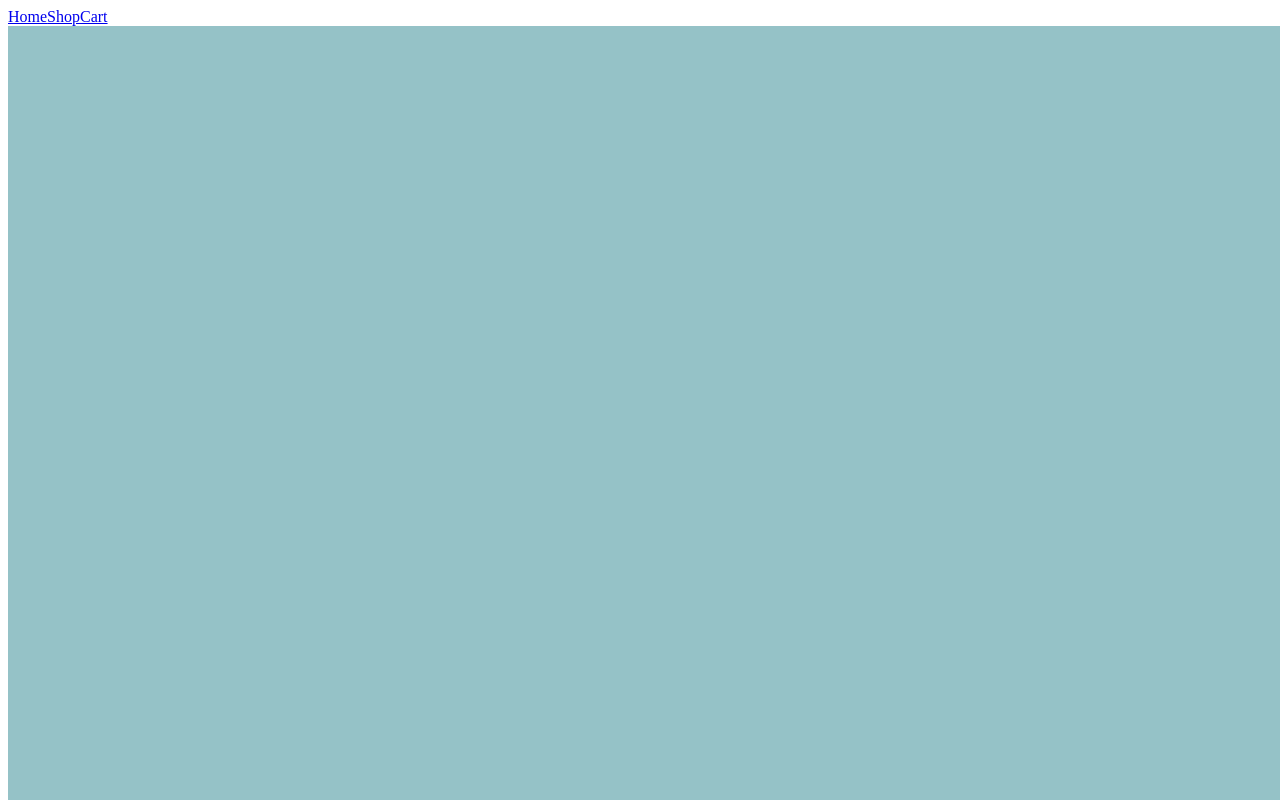
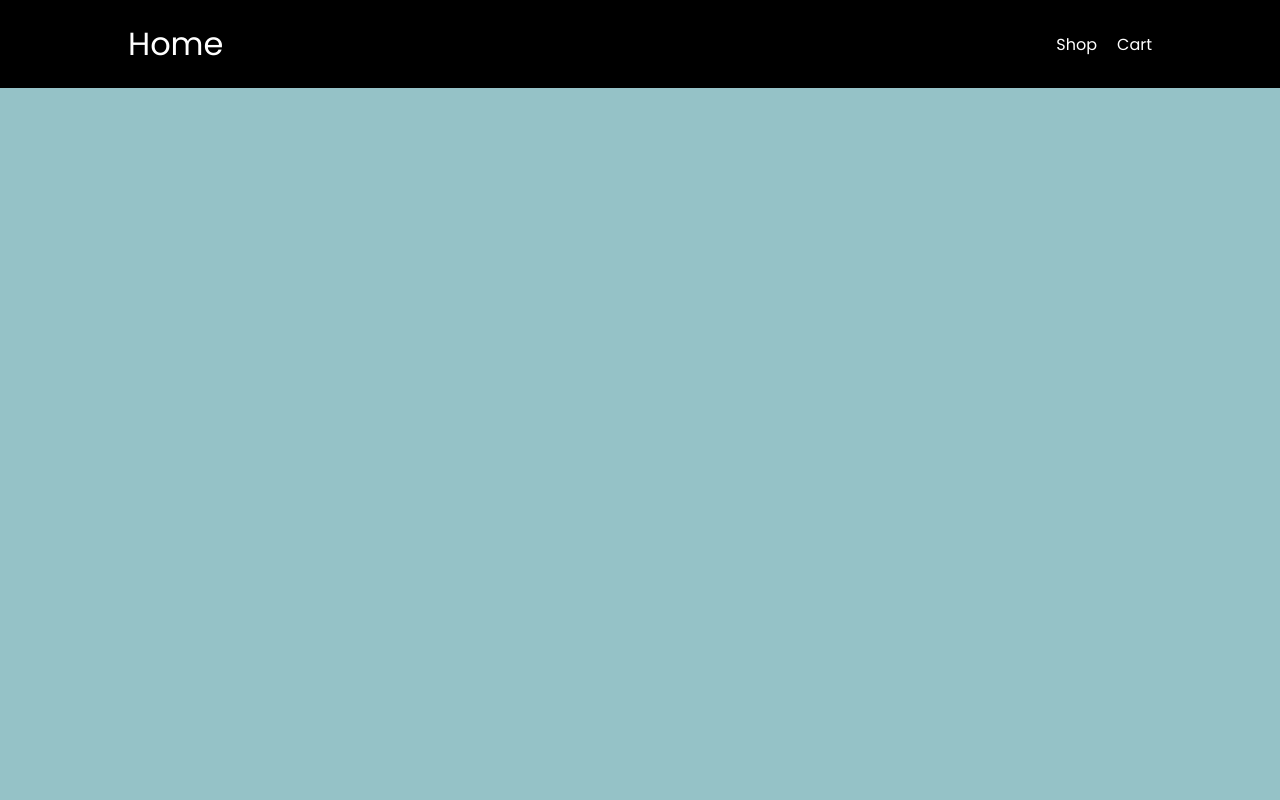
Before and after one commit to bensonjing/shopping-cart, a React (Create React App) app: page /shop in a window 1280 px wide. Shown: the top 800 px of the page. Built offline with nearby package versions, Linux system fonts and the light colour scheme.

Commit message:
dev: style header

```diff
--- /dev/null
+++ b/src/App.css
@@ -0,0 +1,42 @@
+@import url('https://fonts.googleapis.com/css2?family=Poppins:wght@400;700&display=swap');
+
+*, *::before, *::after {
+  margin: 0;
+  padding: 0;
+  box-sizing: border-box;
+}
+
+:root {
+  font-family: 'Poppins', sans-serif;
+}
+
+.container {
+  width: 80%;
+  margin: auto;
+}
+
+.link {
+  color: white;
+  text-decoration: none;
+}
+
+/* Header */
+#header {
+  background-color: black;
+  padding: 20px 0;
+}
+
+#header .container {
+  display: flex;
+  align-items: center;
+  justify-content: space-between;
+}
+
+#left {
+  font-size: 2rem;
+}
+
+#right {
+  display: flex;
+  gap: 20px;
+}
--- a/src/App.js
+++ b/src/App.js
@@ -4,6 +4,7 @@
 import Home from "./page/Home";
 import Shop from "./page/Shop";
 import Cart from "./page/Cart";
+import "./App.css";
 
 function App() {
   const [cart, setCart] = useState([]);
--- a/src/components/Header.js
+++ b/src/components/Header.js
@@ -2,10 +2,22 @@
 
 export default function Header() {
   return (
-    <>
-      <Link to="/">Home</Link>
-      <Link to="/shop">Shop</Link>
-      <Link to="/cart">Cart</Link>
-    </>
+    <div id="header">
+      <div className="container">
+        <div id="left">
+          <Link to="/" className="link">
+            Home
+          </Link>
+        </div>
+        <div id="right">
+          <Link to="/shop" className="link">
+            Shop
+          </Link>
+          <Link to="/cart" className="link">
+            Cart
+          </Link>
+        </div>
+      </div>
+    </div>
   );
 }
```
